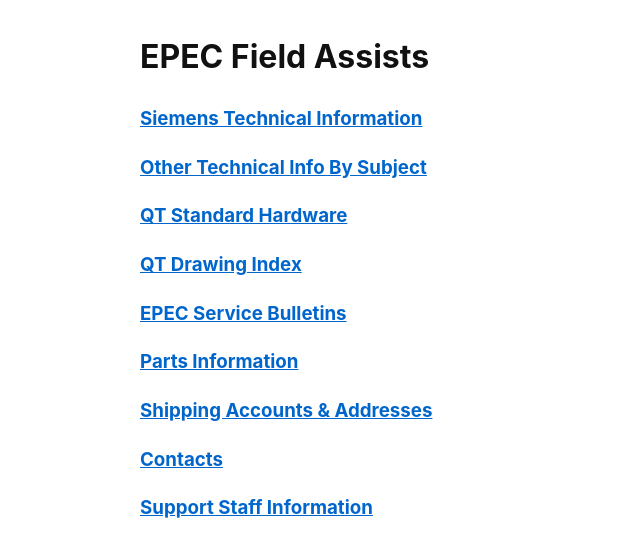
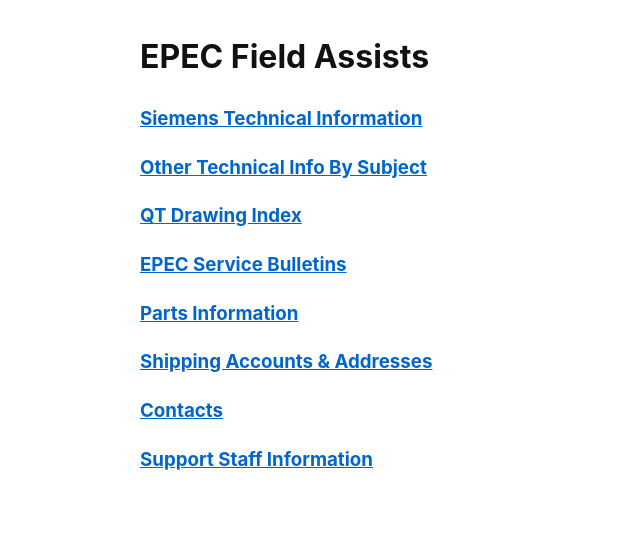
Before and after one commit to epecsupport/Service, a Jekyll site: the page built from index.md, in a window 1280 px wide. Shown: the top 557 px of the page, without its empty margins (0-640 px from the left). Built offline with Jekyll 4.4.1, drawn with Linux system fonts in a browser that asks for light colours.

Commit message:
Update index.md

```diff
--- a/index.md
+++ b/index.md
@@ -10,8 +10,6 @@ autolink: true
 
 ### [Other Technical Info By Subject](tech/otech.html)
 
-### [QT Standard Hardware](hardware.html)
-
 ### [QT Drawing Index](dwgindex.html)
 
 ### [EPEC Service Bulletins](bulletins.html)
```
